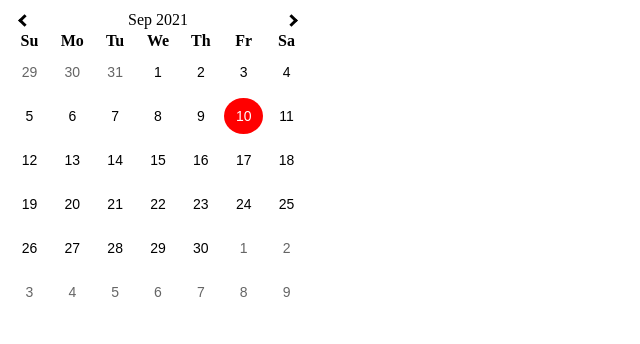
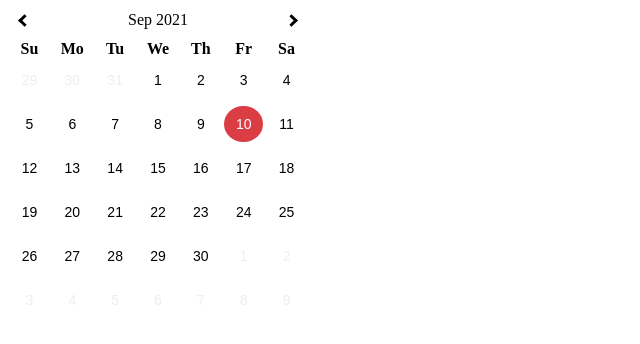
Before and after one commit to shhsiao/mixerbox, a React app: page / in a window 1280 px wide. Shown: the top 344 px of the page, without its empty margins (0-640 px from the left). Built offline with nearby package versions, Linux system fonts and the light colour scheme.

Commit message:
add MonthPicker and YearPicker

```diff
--- a/src/components/CalendarHeader/index.tsx
+++ b/src/components/CalendarHeader/index.tsx
@@ -18,14 +18,11 @@ const CalendarHeader: FC<Props> = ({
   viewMode,
   handleViewMode,
   handleBtnClick,
-  year,
-  month,
-  date,
   tempYear,
   tempMonth,
 }) => {
   const getTempYearRange = (): { from: number; to: number } => {
-    const from = ~~(tempYear / 10) * 10,
+    const from = Math.floor(tempYear / 10) * 10,
       to = from + 9;
     return {
       from,
--- a/src/components/CalendarHeader/styles.module.css
+++ b/src/components/CalendarHeader/styles.module.css
@@ -3,6 +3,7 @@
   justify-content: space-between;
   align-items: center;
   height: 24px;
+  margin-bottom: 8px;
 }
 .title {
   flex: 1;
--- a/src/components/DatePicker/index.tsx
+++ b/src/components/DatePicker/index.tsx
@@ -7,7 +7,7 @@ interface Props {
   date: number;
   tempYear: number;
   tempMonth: TMonth;
-  handleSelectDate: (date: Date) => void;
+  handleCalendarClick: (date: Date) => void;
 }
 
 const DatePicker: FC<Props> = ({
@@ -16,7 +16,7 @@ const DatePicker: FC<Props> = ({
   date,
   tempYear,
   tempMonth,
-  handleSelectDate,
+  handleCalendarClick,
 }) => {
   const isDisabled = (date: Date) => {
     return date.getFullYear() !== tempYear || date.getMonth() !== tempMonth;
@@ -34,29 +34,28 @@ const DatePicker: FC<Props> = ({
     return dateList.map((v) => (
       <button
         disabled={isDisabled(v)}
-        onClick={() => handleSelectDate(v)}
+        onClick={() => handleCalendarClick(v)}
         key={`${v.getMonth()}-${v.getDate()}`}
         className={`${
           v.toDateString() === new Date().toDateString() ? styles.today : ''
         }
         ${
+          date &&
           v.toDateString() === new Date(year, month, date).toDateString()
-            ? styles.selected
+            ? 'selected'
             : ''
         }
-        ${isDisabled(v) ? styles.disabled : ''}`}
+        ${isDisabled(v) ? 'disabled' : ''}`}
       >
         {v.getDate()}
       </button>
     ));
   };
   return (
-    <>
-      <div className={styles.container}>
-        {getDayList()}
-        {getDateList()}
-      </div>
-    </>
+    <div className={styles.container}>
+      {getDayList()}
+      {getDateList()}
+    </div>
   );
 };
 
--- a/src/components/DatePicker/styles.module.css
+++ b/src/components/DatePicker/styles.module.css
@@ -5,16 +5,5 @@
 }
 
 .today {
-  color: red;
+  color: #db3d44;
 }
-
-.selected {
-  background-color: red;
-  color: white;
-  border-radius: 50%;
-}
-
-.disabled {
-  opacity: 0.6;
-  cursor: not-allowed;
-}
--- /dev/null
+++ b/src/components/MonthPicker/index.tsx
@@ -0,0 +1,34 @@
+import React, { FC } from 'react';
+import { Months, TMonth } from '@/libs/dict';
+import styles from './styles.module.css';
+
+interface Props {
+  year: number;
+  month: TMonth;
+  tempYear: number;
+  tempMonth: TMonth;
+  handleCalendarClick: (m: Date) => void;
+}
+const MonthPicker: FC<Props> = ({ year, month, tempYear, handleCalendarClick }) => {
+  const getMonthList = () => {
+    const list = Object.keys(Months).map((v) => +v) as TMonth[];
+    return list
+      .map((v) => new Date(tempYear, v))
+      .map((v) => (
+        <button
+          className={`${
+            v.getFullYear() === year && v.getMonth() === month ? 'selected' : ''
+          }`}
+          key={Months[v.getMonth() as TMonth]}
+          onClick={() =>
+            handleCalendarClick(new Date(tempYear, v.getMonth() as TMonth))
+          }
+        >
+          {Months[v.getMonth() as TMonth]}
+        </button>
+      ));
+  };
+  return <div className={styles.container}>{getMonthList()}</div>;
+};
+
+export default MonthPicker;
--- /dev/null
+++ b/src/components/MonthPicker/styles.module.css
@@ -0,0 +1,4 @@
+.container {
+  display: grid;
+  grid-template-columns: repeat(4, 1fr);
+}
--- /dev/null
+++ b/src/components/YearPicker/index.tsx
@@ -0,0 +1,36 @@
+import React, { FC } from 'react';
+import styles from './styles.module.css';
+
+interface Props {
+  year: number;
+  tempYear: number;
+  handleCalendarClick: (date: Date) => void;
+}
+
+const YearPicker: FC<Props> = ({ year, tempYear, handleCalendarClick }) => {
+  const isDisabled = (y: string) => {
+    return y.slice(0, 3) !== String(tempYear).slice(0, 3);
+  };
+  const getYearList = () => {
+    const from = Math.floor(tempYear / 10) * 10,
+      to = from + 9;
+    const list = [];
+    for (let i = from - 1; i <= to + 1; i++) {
+      list.push(
+        <button
+          disabled={isDisabled(String(i))}
+          key={i}
+          className={`${isDisabled(String(i)) ? 'disabled' : ''}
+            ${i === year ? 'selected' : ''} `}
+          onClick={() => handleCalendarClick(new Date(String(i)))}
+        >
+          {i}
+        </button>
+      );
+    }
+    return list;
+  };
+  return <div className={styles.container}>{getYearList()}</div>;
+};
+
+export default YearPicker;
--- /dev/null
+++ b/src/components/YearPicker/styles.module.css
@@ -0,0 +1,4 @@
+.container {
+  display: grid;
+  grid-template-columns: repeat(4, 1fr);
+}
--- a/src/containers/Calendar/index.tsx
+++ b/src/containers/Calendar/index.tsx
@@ -1,11 +1,13 @@
+import React, { FC, useState } from 'react';
 import CalendarHeader from '@/components/CalendarHeader';
 import DatePicker from '@/components/DatePicker';
-import React, { useState } from 'react';
+import MonthPicker from '@/components/MonthPicker';
+import YearPicker from '@/components/YearPicker';
+import { TMonth } from '@/libs/dict';
 import styles from './styles.module.css';
 import { TViewMode, TBtnClick } from './model';
-import { TMonth } from '@/libs/dict';
 
-const Calendar = () => {
+const Calendar: FC = () => {
   const [viewMode, setViewMode] = useState<TViewMode>('date');
   const [year, setYear] = useState<number>(new Date().getFullYear());
   const [month, setMonth] = useState<TMonth>(new Date().getMonth() as TMonth);
@@ -47,12 +49,32 @@ const Calendar = () => {
         break;
     }
   };
-  const handleSelectDate = (date: Date): void => {
-    setYear(date.getFullYear());
-    setMonth(date.getMonth() as TMonth);
-    setDate(date.getDate());
+  const handleCalendarClick = (date: Date): void => {
+    const [y, m, d] = [
+      date.getFullYear(),
+      date.getMonth() as TMonth,
+      date.getDate(),
+    ];
+    switch (viewMode) {
+      case 'date':
+        setDate(d);
+        setMonth(m);
+        setYear(y);
+        break;
+      case 'month':
+        setDate(1);
+        setMonth(m);
+        setTempMonth(m);
+        setViewMode('date');
+        break;
+      case 'year':
+        setYear(y);
+        setMonth(0);
+        setTempYear(y);
+        setViewMode('month');
+        break;
+    }
   };
-
   return (
     <div className={styles.container}>
       <CalendarHeader
@@ -72,12 +94,22 @@ const Calendar = () => {
           date={date}
           tempYear={tempYear}
           tempMonth={tempMonth}
-          handleSelectDate={handleSelectDate}
+          handleCalendarClick={handleCalendarClick}
         />
       ) : viewMode === 'month' ? (
-        'month'
+        <MonthPicker
+          year={year}
+          month={month}
+          tempYear={tempYear}
+          tempMonth={tempMonth}
+          handleCalendarClick={handleCalendarClick}
+        />
       ) : (
-        'year'
+        <YearPicker
+          year={year}
+          tempYear={tempYear}
+          handleCalendarClick={handleCalendarClick}
+        />
       )}
     </div>
   );
--- a/src/styles.css
+++ b/src/styles.css
@@ -10,3 +10,14 @@ button {
   margin: 4px 2px;
   cursor: pointer;
 }
+
+.selected {
+  background-color: #db3d44;
+  color: white;
+  border-radius: 50%;
+}
+
+.disabled {
+  color: #eeeeee;
+  cursor: not-allowed;
+}
```
